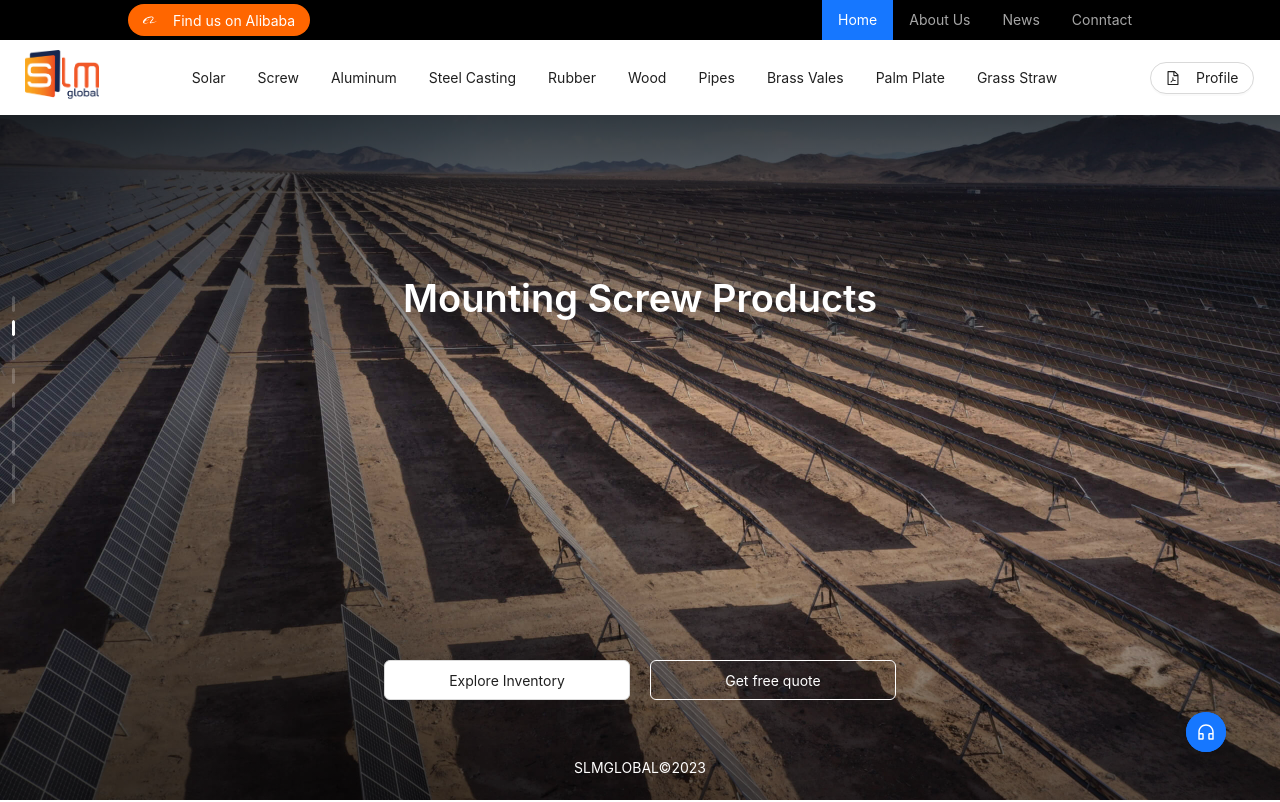
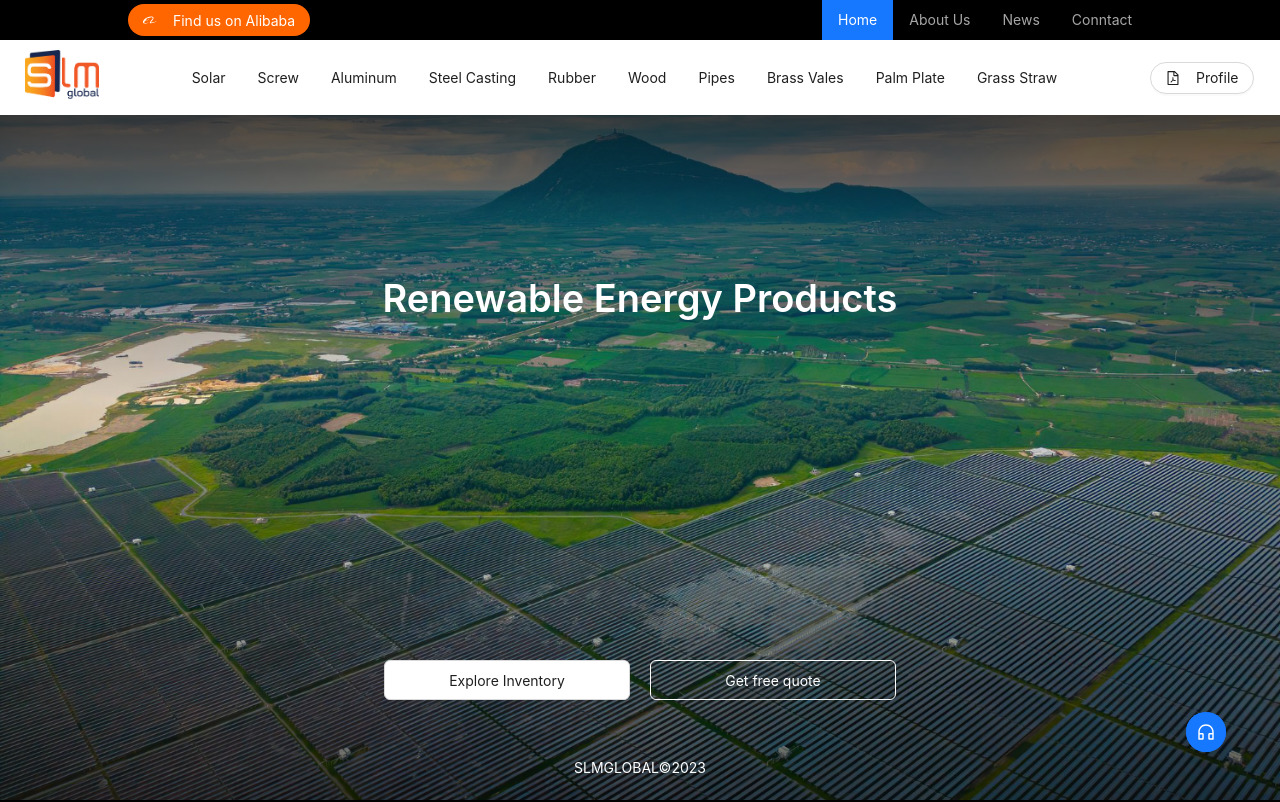
Before and after one commit to thanhtrang16490/slmglobal-fontend, a Next.js app: page / in a window 1280 px wide. Shown: the top 802 px of the page. Built offline with nearby package versions, Linux system fonts and the light colour scheme.

Commit message:
update slide

```diff
--- a/src/app/component/slide.home.tsx
+++ b/src/app/component/slide.home.tsx
@@ -9,7 +9,7 @@ const SlideHomeModule = () => {
 
     return (
         <div style={{ marginTop: '-116px' }}>
-            <Carousel dotPosition="left" autoplay draggable>
+            {/* <Carousel dotPosition="left" autoplay draggable> */}
             <SlideModule backgroundImage='/img/header-1.jpg' headerTitle='Renewable Energy Products' id='solar' />
             <SlideModule backgroundImage='/img/header-2.jpg' headerTitle='Mounting Screw Products' id='screw' />
             <SlideModule backgroundImage='/img/header-4.jpg' headerTitle='Aluminum Frame Products' id='aluminum' />
@@ -19,7 +19,7 @@ const SlideHomeModule = () => {
             <SlideModule backgroundImage='/img/header-7.jpg' headerTitle='Plywood Products' id='pipes' />
             <SlideModule backgroundImage='/img/header-8.jpg' headerTitle='Anam Cau - Palm Plate' id='palm-plate' />
             <SlideModule backgroundImage='/img/header-9.jpg' headerTitle='Grassgreen Straw Reed' id='grass-straw' />
-            </Carousel>
+            {/* </Carousel> */}
         </div>
 
     )
```
Lines whose indentation alone changed are shown as unchanged.
